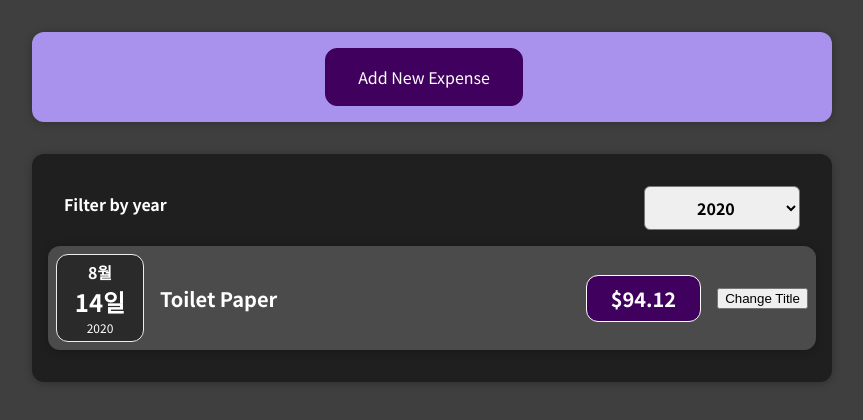
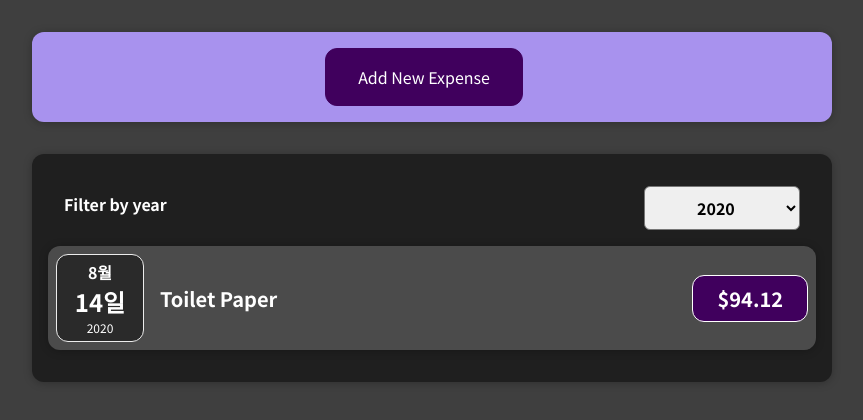
Before and after one commit to jaeyeong815/udemy-react-completed, a React (Create React App) app: page / in a window 1280 px wide. Shown: the top 420 px of the page, without its empty margins (208-1071 px from the left). Built offline with nearby package versions, Linux system fonts and the light colour scheme.

Commit message:
1208: ExpensesList 컴포넌트 분리

```diff
--- a/src/components/Expenses/Expense.js
+++ b/src/components/Expenses/Expense.js
@@ -1,8 +1,8 @@
 import Card from '../UI/Card';
-import ExpenseItem from './ExpenseItem';
 import ExpensesFilter from './ExpensesFilter';
 import './Expense.css';
 import { useState } from 'react';
+import ExpensesList from './ExpensesList';
 
 const Expense = ({ expenses }) => {
   const [filteredYear, setFilteredYear] = useState('2020');
@@ -15,27 +15,13 @@
     (expense) => expense.date.getFullYear().toString() === filteredYear
   );
 
-  const expenseContent =
-    filterExpenses.length > 0 ? (
-      filterExpenses.map((expense) => (
-        <ExpenseItem
-          key={expense.id}
-          title={expense.title}
-          amount={expense.amount}
-          date={expense.date}
-        />
-      ))
-    ) : (
-      <p>지출 내역이 없습니다.</p>
-    );
-
   return (
     <Card className="expenses">
       <ExpensesFilter
         selected={filteredYear}
         onFilterExpense={filterChangeHandler}
       />
-      {expenseContent}
+      <ExpensesList expenses={filterExpenses} />
     </Card>
   );
 };
--- a/src/components/Expenses/ExpenseItem.js
+++ b/src/components/Expenses/ExpenseItem.js
@@ -1,23 +1,18 @@
-import { useState } from 'react';
 import Card from '../UI/Card';
 import ExpenseDate from './ExpenseDate';
 import './ExpenseItem.css';
 
 const ExpenseItem = ({ title, amount, date }) => {
-  let [expenseTitle, setExpenseTitle] = useState(title);
-  const clickHandler = () => {
-    setExpenseTitle('updated');
-    console.log(title);
-  };
   return (
+    <li>
       <Card className="expense-item">
         <ExpenseDate date={date} />
         <div className="expense-item__description">
-        <h2>{expenseTitle}</h2>
+          <h2>{title}</h2>
           <div className="expense-item__price">${amount}</div>
-        <button onClick={clickHandler}>Change Title</button>
         </div>
       </Card>
+    </li>
   );
 };
 
--- /dev/null
+++ b/src/components/Expenses/ExpensesList.css
@@ -0,0 +1,9 @@
+.expenses-list {
+  list-style: none;
+  padding: 0;
+}
+
+.expenses-list__fallback {
+  color: white;
+  text-align: center;
+}
--- /dev/null
+++ b/src/components/Expenses/ExpensesList.js
@@ -0,0 +1,23 @@
+import ExpenseItem from './ExpenseItem';
+import './ExpensesList.css';
+
+const ExpensesList = ({ expenses }) => {
+  if (expenses.length === 0) {
+    return <h2 className="expenses-list__fallback">지출 내역이 없습니다.</h2>;
+  }
+
+  return (
+    <ul className="expenses-list">
+      {expenses.map((expense) => (
+        <ExpenseItem
+          key={expense.id}
+          title={expense.title}
+          amount={expense.amount}
+          date={expense.date}
+        />
+      ))}
+    </ul>
+  );
+};
+
+export default ExpensesList;
```
Lines whose indentation alone changed are shown as unchanged.
